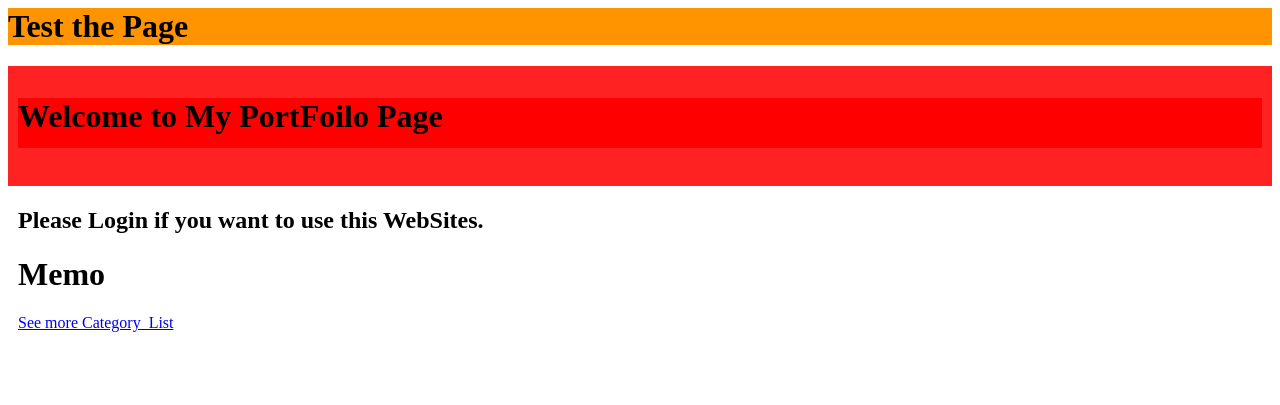
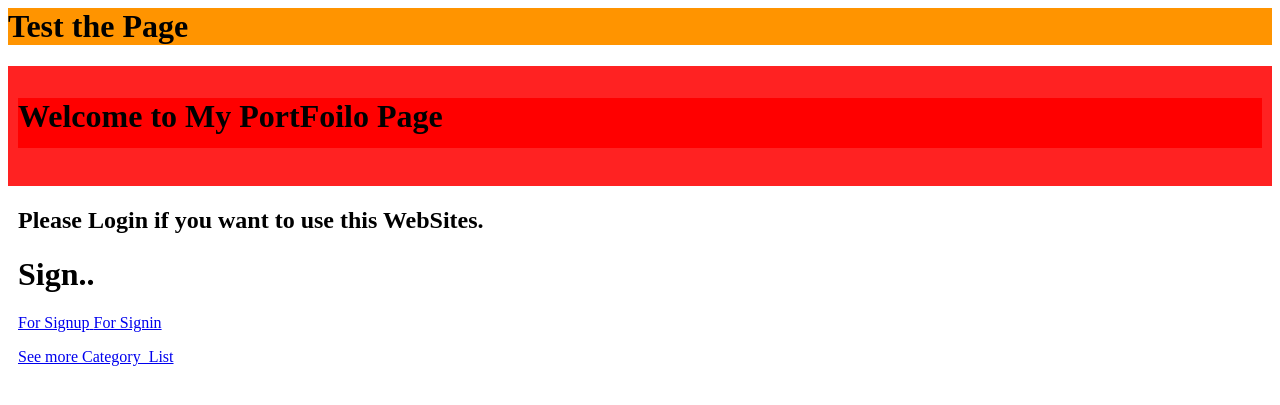
Before and after one commit to GeonwooVincentKim/Django_Pytorch_Project, a Django app: page /post/sign/ in a window 1280 px wide. Shown: the top 405 px of the page. Run offline with Django 3.2, Linux system fonts and the light colour scheme; some libraries are stand-ins or nearby versions.

Commit message:
Fixed cannot access to 'signin.html' file

```diff
--- a/Main/Sub/templates/signup/sign.html
+++ b/Main/Sub/templates/signup/sign.html
@@ -1,5 +1,15 @@
 {% extends "index.html" %}
 {% block title %} Sign {% endblock %}
 {% block sign_content %}
-    <h1>Memo</h1>
+    <h1>Sign..</h1>
+    {% block signup_content %}
+    <a href="{% url 'signup' %}" class="top-signup">
+        <span>For Signup</span>
+    </a>
+    {% endblock %}
+    {% block signin_content %}
+    <a href="{% url 'signin' %}" class="top-signin">
+        <span>For Signin</span>
+    </a>
+    {% endblock %}
 {% endblock %}
--- a/Main/Sub/urls.py
+++ b/Main/Sub/urls.py
@@ -12,6 +12,7 @@ urlpatterns = [
 
     path('post/sign/', sign, name='sign'),
     path('post/sign/signup', views.Signup.as_view(), name='signup'),
+    path('post/sign/signin', signin, name='signin'),
     path('categories/', category_list, name='category_list'),
     # path('categories/<pk>', category_detail),
     path('', post_list),
--- a/Main/Sub/views.py
+++ b/Main/Sub/views.py
@@ -14,6 +14,11 @@ from django.shortcuts import render, get_object_or_404
 def sign(request):
     sign = Post.objects.all()
     return render(request, "signup/sign.html", {"sign": sign})
+
+
+def signin(request):
+    signin = Post.objects.all()
+    return render(request, "signup/signin.html", {"signin": signin})
 
 
 def category_list(request):
```
Also changed, not shown: Main/Sub/templates/signup/signin.html (line endings or trailing spaces).
